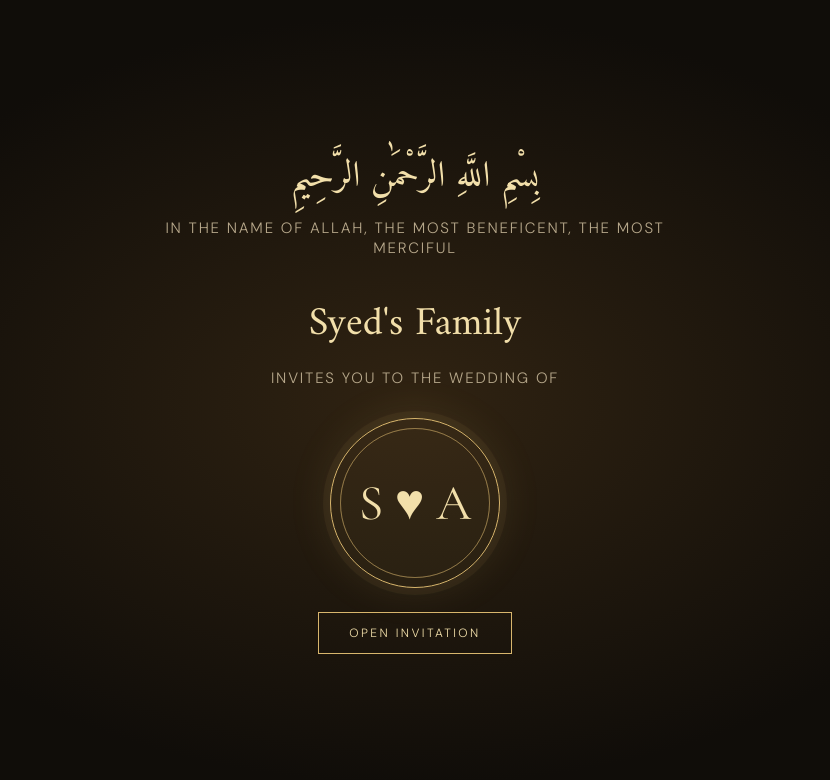
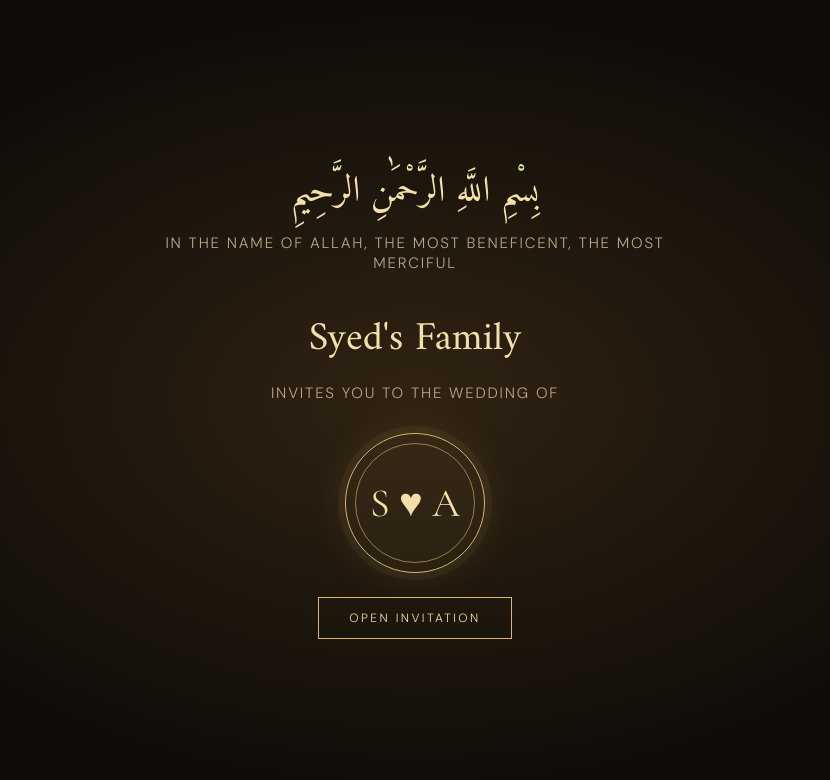
Before and after one commit to wed-invitations/Wedding-invitation-1, a plain HTML site: page index.html in a window 1280 px wide. Shown: the top 780 px of the page, without its empty margins (225-1055 px from the left). Drawn offline with nearby package versions, Linux system fonts and the light colour scheme.

Commit message:
index.html

```diff
--- a/index.html
+++ b/index.html
@@ -79,8 +79,8 @@
     }
 
     .seal {
-      width: 170px;
-      height: 170px;
+      width: 140px;
+      height: 140px;
       border: 1px solid var(--gold);
       border-radius: 50%;
       display: grid;
@@ -89,7 +89,7 @@
       position: relative;
       color: var(--gold2);
       font-family: "Cormorant Garamond", serif;
-      font-size: 50px;
+      font-size: 40px;
       cursor: pointer;
       background: rgba(216, 182, 109, .05);
       box-shadow: 0 0 0 7px rgba(216, 182, 109, .06), 0 0 45px rgba(216, 182, 109, .12);
```
